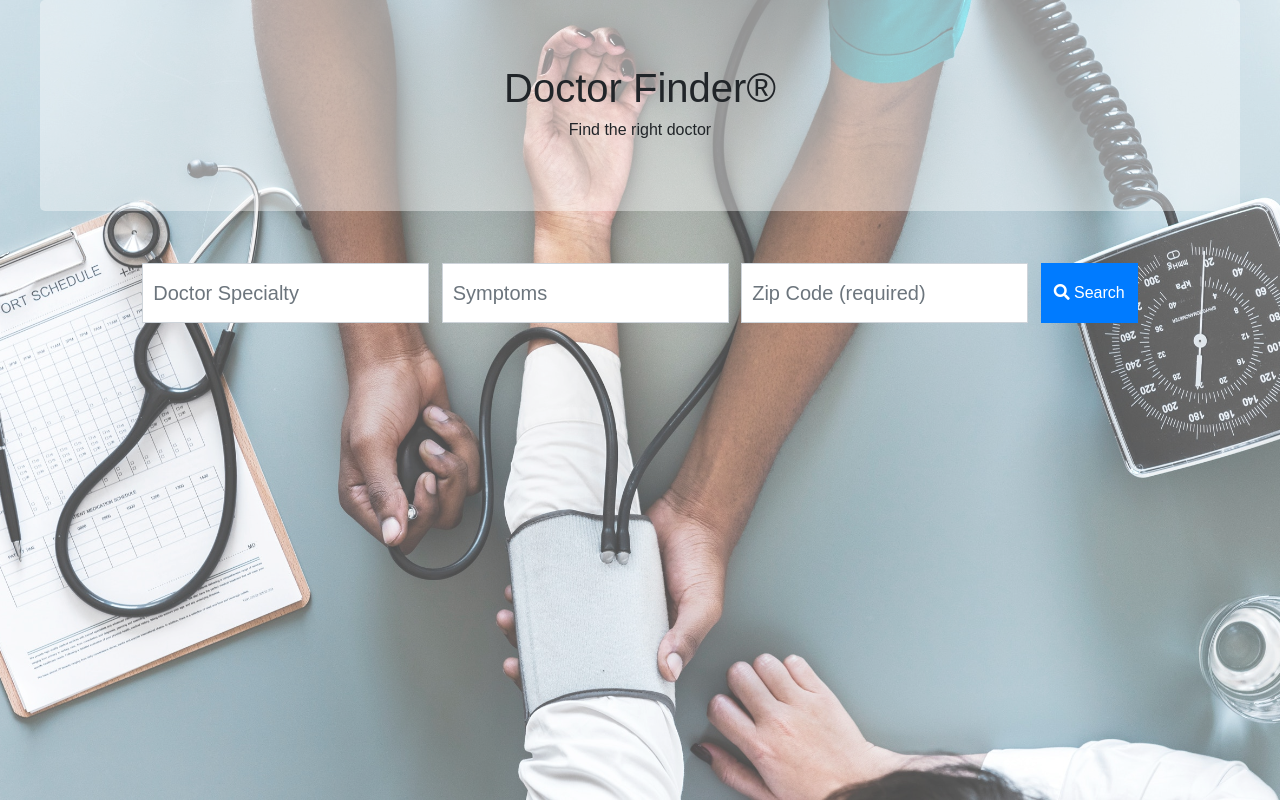
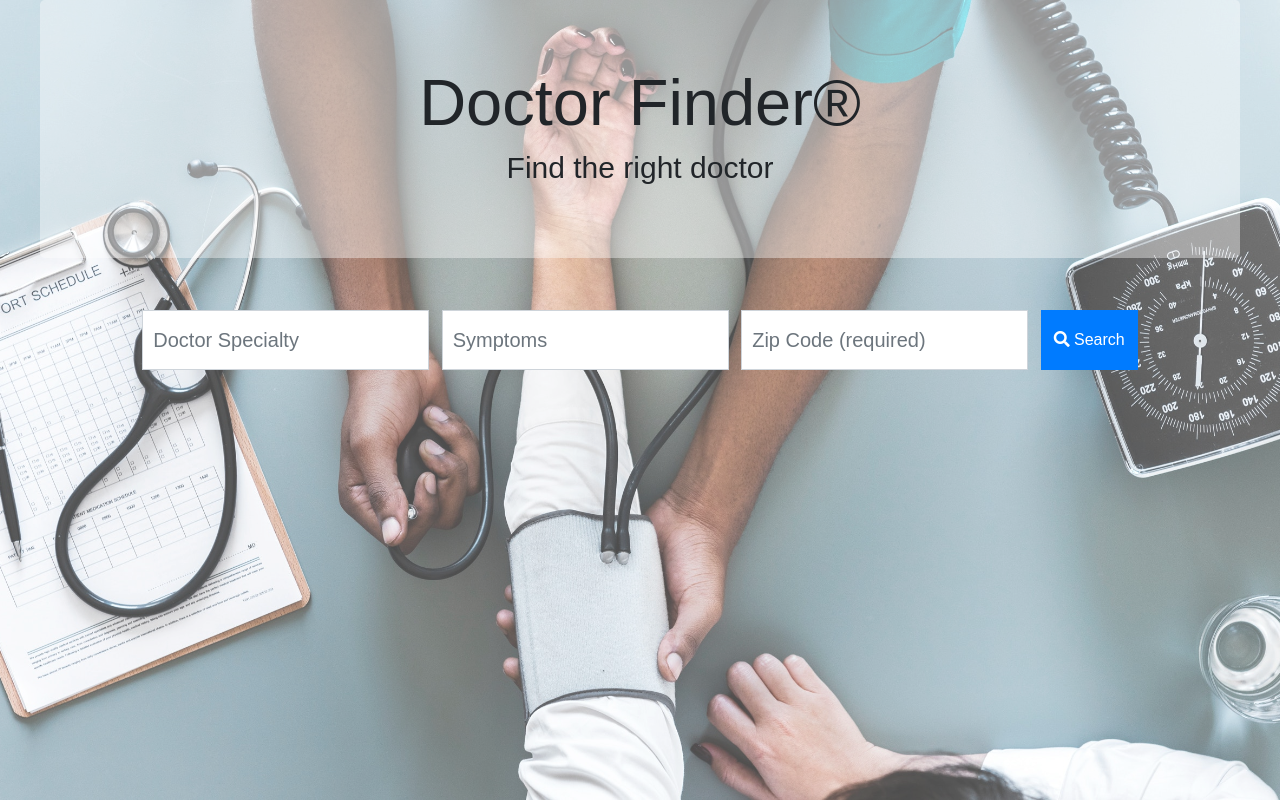
Before and after one commit to corbinho/Project1, a plain HTML site: page index.html in a window 1280 px wide. Drawn offline with nearby package versions, Linux system fonts and the light colour scheme; some packages are replaced by stand-ins of ours; a web font is replaced by a local one.

Commit message:
CSS-changes

```diff
--- a/assets/css/style.css
+++ b/assets/css/style.css
@@ -72,6 +72,14 @@ body {
     border-bottom-left-radius: 5px;
     border-bottom-right-radius: 5px;
     text-align:center;
+}
+
+.jumbotron > h1{
+    font-size: 65px;
+}
+
+.jumbotron > h6 {
+    font-size: 30px;
 }
 
 .gm-style-mtc {
--- a/index.html
+++ b/index.html
@@ -26,7 +26,7 @@
             <input type="text" class="form-control xs-4 mb-2 mr-sm-2" id="symptoms" placeholder="Symptoms">
             <label class="sr-only" for="inlineFormInputName2">Zip Code (Required)</label>
             <input type="text" class="form-control xs-4 mb-2 mr-sm-2" id="zip" placeholder="Zip Code (required)">
-            <button type="submit" class="btn btn-primary mb-2" id= "submit"><i class="fas fa-search"></i> Search</button>
+            <button type="submit" class="btn btn-primary mb-2" id= "submit" required><i class="fas fa-search"></i> Search</button>
         </form>
         <br>
         <div class="row" id="results">
```
